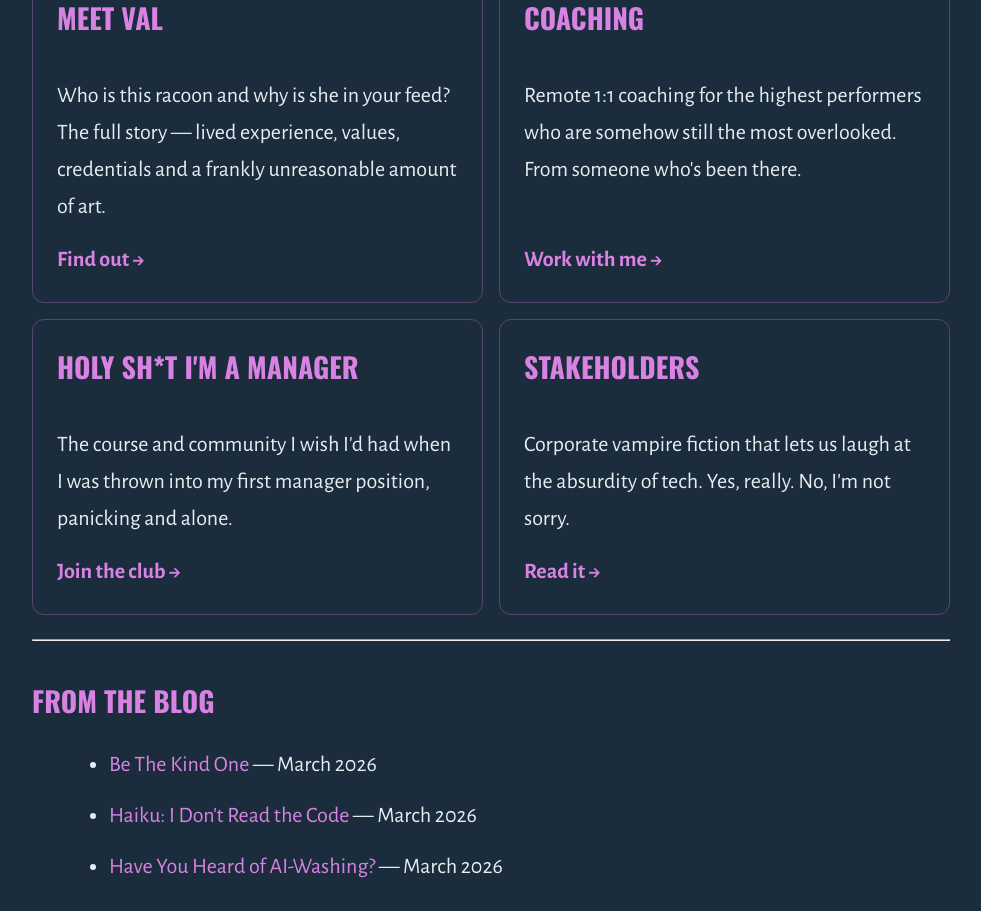
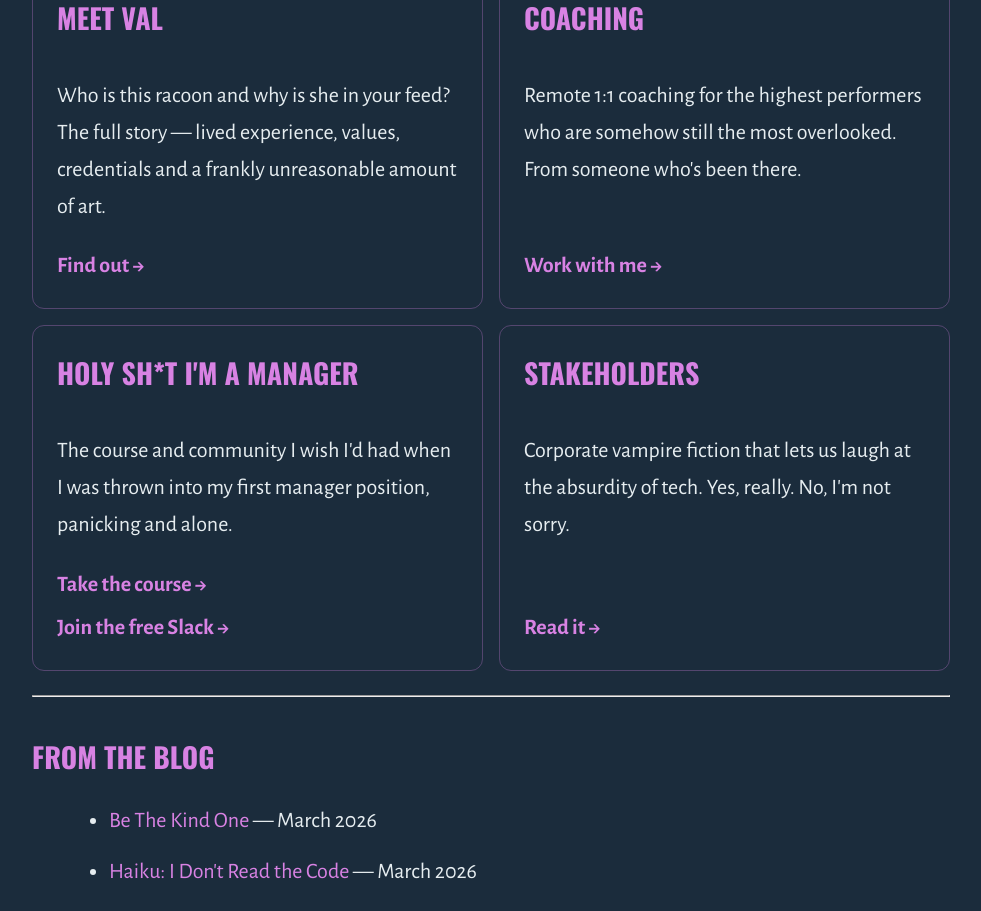
Before and after one commit to outragedpinkracoon/outragedpinkracoon.github.io, a Jekyll site: the page built from index.html, in a window 1280 px wide. Shown: the part 1207-2118 px from the top of the page, without its empty margins (149-1130 px from the left). Built offline with Jekyll 4.4.1, drawn with Linux system fonts in a browser that asks for light colours; comment, search, counter and statistics services are not loaded.

Commit message:
adds two links to holy shit card: course and free slack
Co-Authored-By: Claude Sonnet 4.6 <noreply@anthropic.com>

```diff
--- a/_sass/main.scss
+++ b/_sass/main.scss
@@ -217,6 +217,8 @@ pre {
     align-self: flex-start;
     color: $primary-color;
     font-weight: bold;
+    display: block;
+    margin-top: 0.4rem;
 
     &:hover {
       text-decoration: underline;
--- a/index.html
+++ b/index.html
@@ -35,7 +35,8 @@ show_cta: true
   <div class="card">
     <h3>Holy Sh*t I'm A Manager</h3>
     <p>The course and community I wish I'd had when I was thrown into my first manager position, panicking and alone.</p>
-    <a href="https://www.holyshitimamanager.com/course/engineering-manager-first-aid">Join the club →</a>
+    <a href="https://www.holyshitimamanager.com/course/engineering-manager-first-aid">Take the course →</a>
+    <a href="https://docs.google.com/forms/d/e/1FAIpQLScHBTnTZejztD2x5F2CBRofGvWFU3QDSr7b-47QdhBEjawaUA/viewform">Join the free Slack →</a>
   </div>
 
   <div class="card">
```
